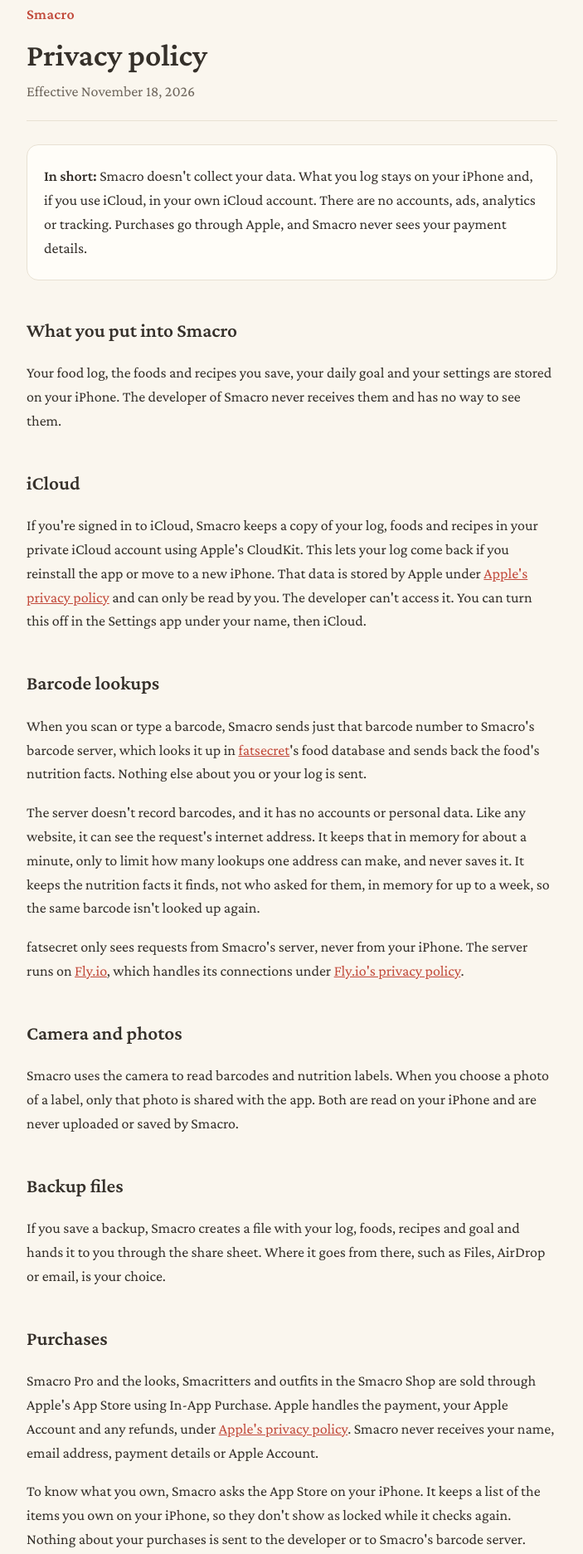
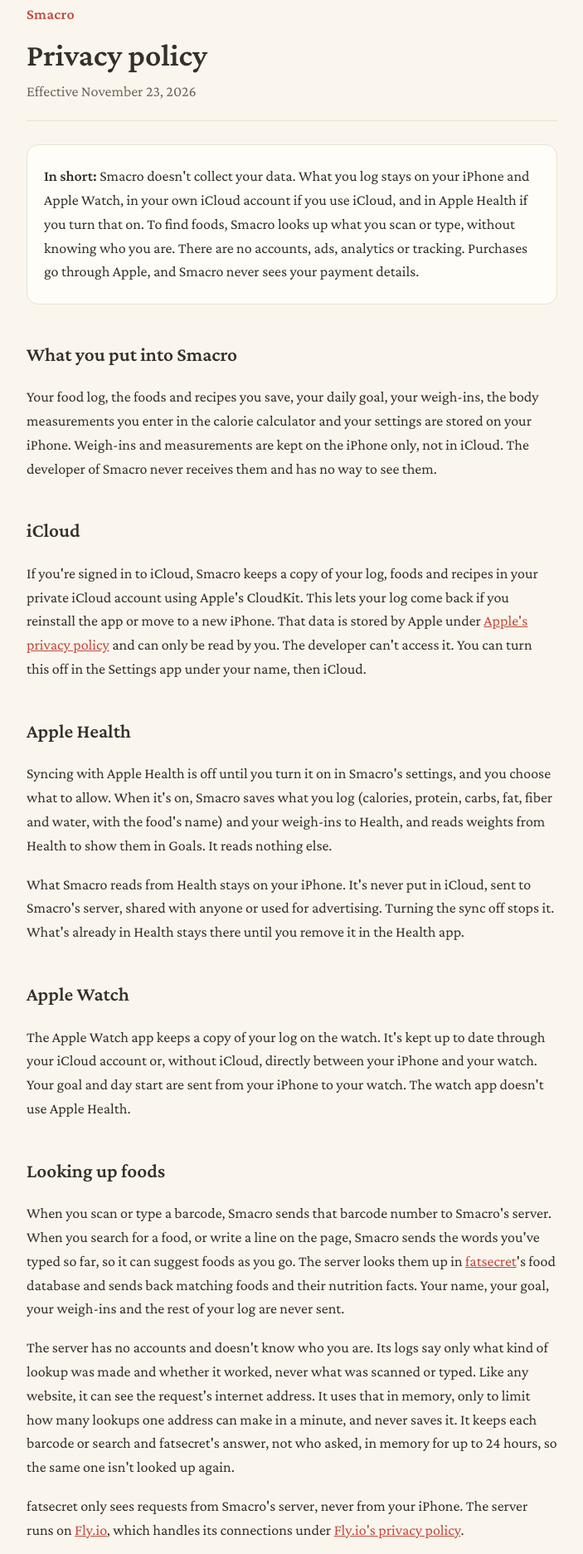
Before and after one commit to ohitsjunho/smacro-site, a plain HTML site: page privacy.html in a window 1280 px wide. Shown: the part 45-1918 px from the top of the page at 83% size, without its empty margins (288-991 px from the left). Drawn offline with nearby package versions, Linux system fonts and the light colour scheme.

Commit message:
Bring the privacy, support and terms pages up to date for 1.0
Cover food search, Apple Health, the Apple Watch app, weigh-ins and deleting data,
and correct how long the server keeps answers.

Co-Authored-By: Claude Opus 5.5 <noreply@anthropic.com>

```diff
--- a/privacy.html
+++ b/privacy.html
@@ -13,33 +13,40 @@
 <header>
   <a class="brand" href="./">Smacro</a>
   <h1>Privacy policy</h1>
-  <p class="meta">Effective November 18, 2026</p>
+  <p class="meta">Effective November 23, 2026</p>
 </header>
 
 <div class="card">
-  <p><strong>In short:</strong> Smacro doesn't collect your data. What you log stays on your iPhone and, if you use iCloud, in your own iCloud account. There are no accounts, ads, analytics or tracking. Purchases go through Apple, and Smacro never sees your payment details.</p>
+  <p><strong>In short:</strong> Smacro doesn't collect your data. What you log stays on your iPhone and Apple Watch, in your own iCloud account if you use iCloud, and in Apple Health if you turn that on. To find foods, Smacro looks up what you scan or type, without knowing who you are. There are no accounts, ads, analytics or tracking. Purchases go through Apple, and Smacro never sees your payment details.</p>
 </div>
 
 <h2>What you put into Smacro</h2>
-<p>Your food log, the foods and recipes you save, your daily goal and your settings are stored on your iPhone. The developer of Smacro never receives them and has no way to see them.</p>
+<p>Your food log, the foods and recipes you save, your daily goal, your weigh-ins, the body measurements you enter in the calorie calculator and your settings are stored on your iPhone. Weigh-ins and measurements are kept on the iPhone only, not in iCloud. The developer of Smacro never receives them and has no way to see them.</p>
 
 <h2>iCloud</h2>
 <p>If you're signed in to iCloud, Smacro keeps a copy of your log, foods and recipes in your private iCloud account using Apple's CloudKit. This lets your log come back if you reinstall the app or move to a new iPhone. That data is stored by Apple under <a href="https://www.apple.com/legal/privacy/">Apple's privacy policy</a> and can only be read by you. The developer can't access it. You can turn this off in the Settings app under your name, then iCloud.</p>
 
-<h2>Barcode lookups</h2>
-<p>When you scan or type a barcode, Smacro sends just that barcode number to Smacro's barcode server, which looks it up in <a href="https://www.fatsecret.com">fatsecret</a>'s food database and sends back the food's nutrition facts. Nothing else about you or your log is sent.</p>
-<p>The server doesn't record barcodes, and it has no accounts or personal data. Like any website, it can see the request's internet address. It keeps that in memory for about a minute, only to limit how many lookups one address can make, and never saves it. It keeps the nutrition facts it finds, not who asked for them, in memory for up to a week, so the same barcode isn't looked up again.</p>
+<h2>Apple Health</h2>
+<p>Syncing with Apple Health is off until you turn it on in Smacro's settings, and you choose what to allow. When it's on, Smacro saves what you log (calories, protein, carbs, fat, fiber and water, with the food's name) and your weigh-ins to Health, and reads weights from Health to show them in Goals. It reads nothing else.</p>
+<p>What Smacro reads from Health stays on your iPhone. It's never put in iCloud, sent to Smacro's server, shared with anyone or used for advertising. Turning the sync off stops it. What's already in Health stays there until you remove it in the Health app.</p>
+
+<h2>Apple Watch</h2>
+<p>The Apple Watch app keeps a copy of your log on the watch. It's kept up to date through your iCloud account or, without iCloud, directly between your iPhone and your watch. Your goal and day start are sent from your iPhone to your watch. The watch app doesn't use Apple Health.</p>
+
+<h2>Looking up foods</h2>
+<p>When you scan or type a barcode, Smacro sends that barcode number to Smacro's server. When you search for a food, or write a line on the page, Smacro sends the words you've typed so far, so it can suggest foods as you go. The server looks them up in <a href="https://www.fatsecret.com">fatsecret</a>'s food database and sends back matching foods and their nutrition facts. Your name, your goal, your weigh-ins and the rest of your log are never sent.</p>
+<p>The server has no accounts and doesn't know who you are. Its logs say only what kind of lookup was made and whether it worked, never what was scanned or typed. Like any website, it can see the request's internet address. It uses that in memory, only to limit how many lookups one address can make in a minute, and never saves it. It keeps each barcode or search and fatsecret's answer, not who asked, in memory for up to 24 hours, so the same one isn't looked up again.</p>
 <p>fatsecret only sees requests from Smacro's server, never from your iPhone. The server runs on <a href="https://fly.io">Fly.io</a>, which handles its connections under <a href="https://fly.io/legal/privacy-policy">Fly.io's privacy policy</a>.</p>
 
 <h2>Camera and photos</h2>
 <p>Smacro uses the camera to read barcodes and nutrition labels. When you choose a photo of a label, only that photo is shared with the app. Both are read on your iPhone and are never uploaded or saved by Smacro.</p>
 
 <h2>Backup files</h2>
-<p>If you save a backup, Smacro creates a file with your log, foods, recipes and goal and hands it to you through the share sheet. Where it goes from there, such as Files, AirDrop or email, is your choice.</p>
+<p>If you save a backup, Smacro creates a file with your log, foods, recipes and goal and hands it to you through the share sheet. Weigh-ins aren't in it. Where it goes from there, such as Files, AirDrop or email, is your choice.</p>
 
 <h2>Purchases</h2>
 <p>Smacro Pro and the looks, Smacritters and outfits in the Smacro Shop are sold through Apple's App Store using In-App Purchase. Apple handles the payment, your Apple Account and any refunds, under <a href="https://www.apple.com/legal/privacy/">Apple's privacy policy</a>. Smacro never receives your name, email address, payment details or Apple Account.</p>
-<p>To know what you own, Smacro asks the App Store on your iPhone. It keeps a list of the items you own on your iPhone, so they don't show as locked while it checks again. Nothing about your purchases is sent to the developer or to Smacro's barcode server.</p>
+<p>To know what you own, Smacro asks the App Store on your iPhone. It keeps a list of the items you own on your iPhone, so they don't show as locked while it checks again. Nothing about your purchases is sent to the developer or to Smacro's server.</p>
 <p>Apple gives the developer sales reports with totals, such as how many of each item sold and in which countries, but not who bought them.</p>
 
 <h2>What Smacro doesn't do</h2>
@@ -50,7 +57,8 @@
 </ul>
 
 <h2>Deleting your data</h2>
-<p>Deleting Smacro removes everything it stored on your iPhone. To remove the copy in iCloud as well, open the Settings app, tap your name, then iCloud, then Manage Account Storage, and delete Smacro's data.</p>
+<p>In Smacro, open settings, then Back up your log, then Delete all data. That erases your log, foods, recipes, goal, weigh-ins and measurements from your iPhone and from iCloud. If Apple Health sync is on, what Smacro saved there is removed too.</p>
+<p>Deleting the app removes everything it stored on your iPhone. To remove the copy in iCloud as well, open the Settings app, tap your name, then iCloud, then Manage Account Storage, and delete Smacro's data.</p>
 
 <h2>Children</h2>
 <p>Smacro doesn't knowingly collect information from anyone, including children under 13.</p>
```
Also changed, not shown: support.html (+6 -0 lines), terms.html (+2 -2 lines).
